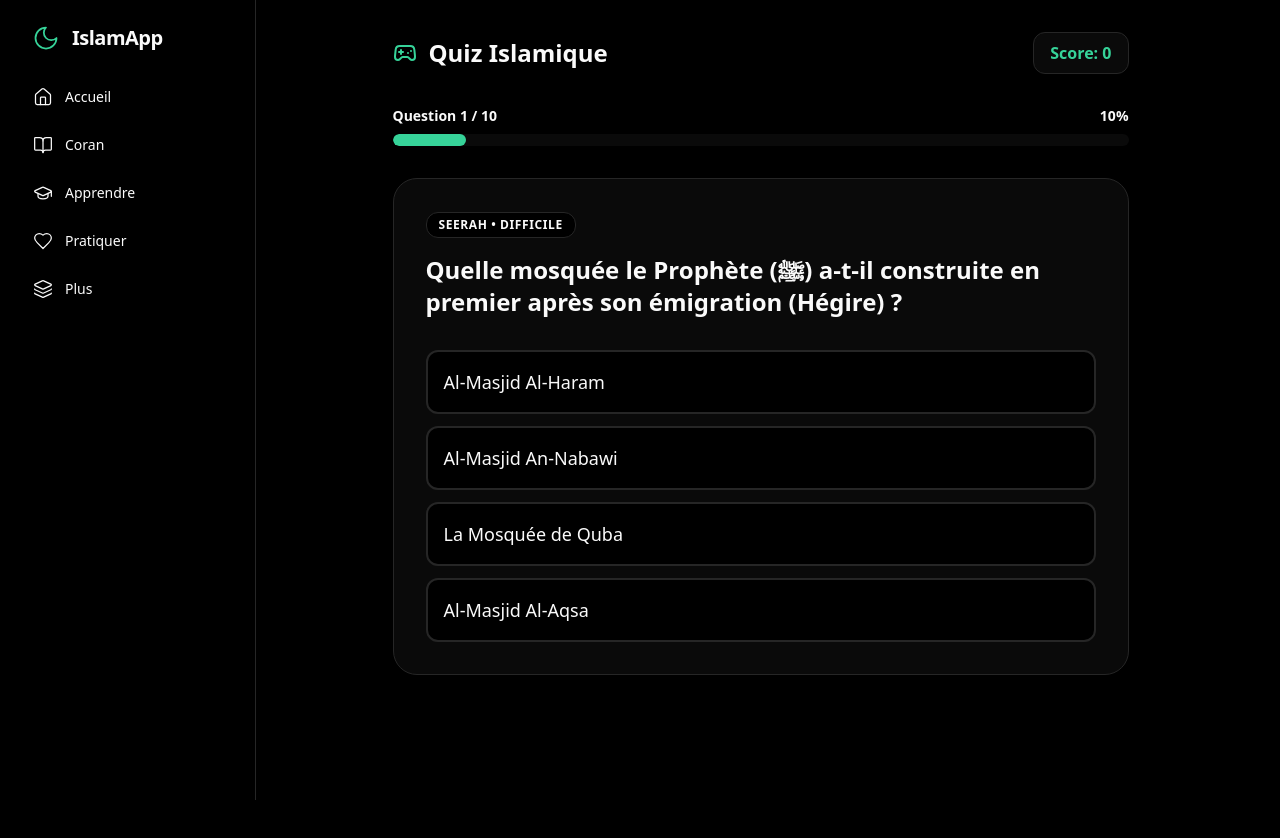
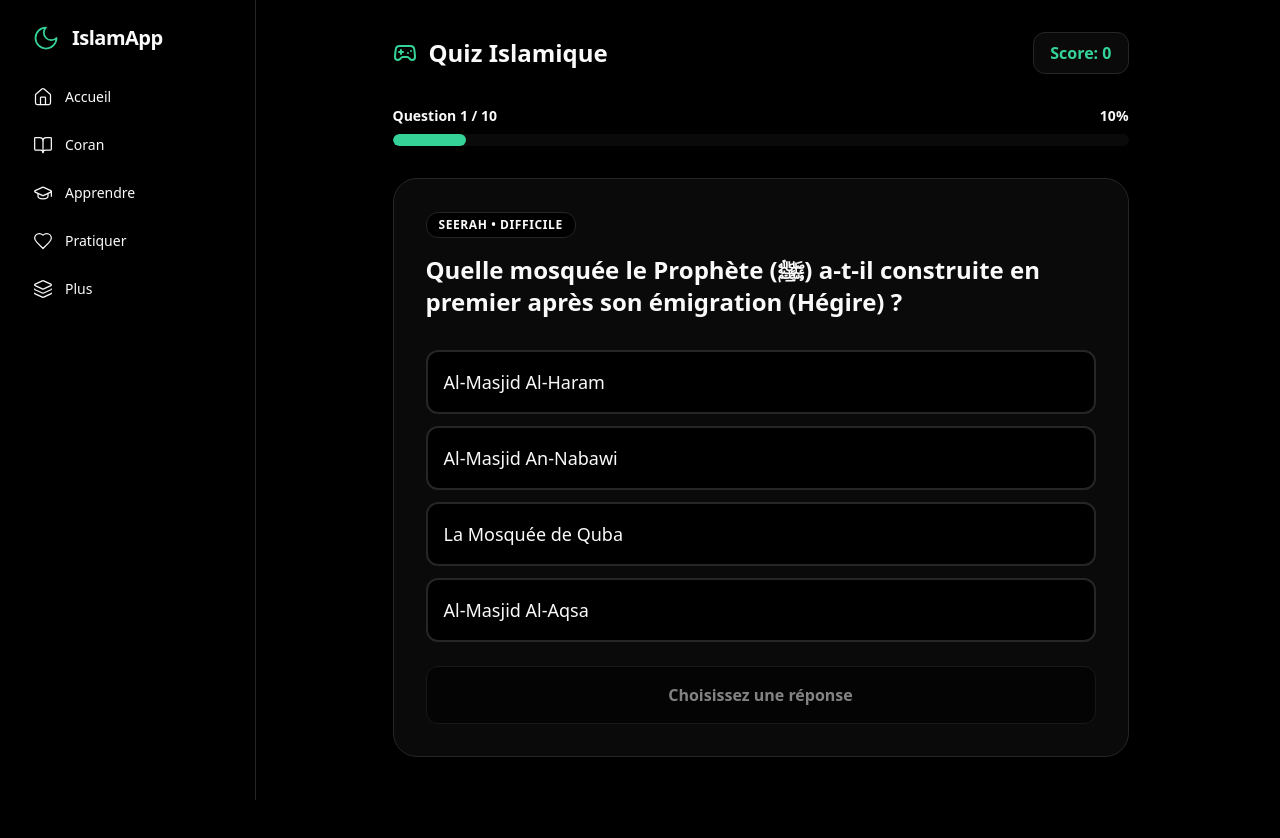
Before and after one commit to Nerd658/islam-app, a React (Vite) app in the folder FRONTEND/islam app/: page /islamic-quiz in a window 1280 px wide. Shown: the top 838 px of the page. Before the commit the page ends 800 px from the top, so only its background shows below. Built offline with nearby package versions, Linux system fonts and the light colour scheme.

Commit message:
fix: make Next button always visible on Quiz

```diff
--- a/FRONTEND/islam app/src/pages/IslamicQuiz.jsx
+++ b/FRONTEND/islam app/src/pages/IslamicQuiz.jsx
@@ -221,16 +221,24 @@ export default function IslamicQuiz() {
               </h3>
               <p className="text-sm opacity-90 leading-relaxed">{currentQ.explanation}</p>
             </div>
-
-            <button
-              onClick={nextQuestion}
-              className="w-full mt-6 flex justify-center items-center gap-2 bg-theme-primary text-black font-bold py-4 rounded-xl hover:scale-[1.01] transition-transform shadow-lg"
-            >
-              {currentIdx < questions.length - 1 ? 'Question Suivante (Auto...)' : 'Voir les Résultats'}
-              <ChevronRight size={20} />
-            </button>
           </div>
         )}
+
+        {/* Next Button always visible */}
+        <button
+          onClick={nextQuestion}
+          disabled={!isAnswered}
+          className={`w-full mt-6 flex justify-center items-center gap-2 font-bold py-4 rounded-xl transition-all ${
+            isAnswered
+              ? 'bg-theme-primary text-black hover:scale-[1.01] shadow-lg cursor-pointer'
+              : 'bg-theme-bg border border-theme-border text-theme-text-muted opacity-50 cursor-not-allowed'
+          }`}
+        >
+          {currentIdx < questions.length - 1
+            ? (isAnswered ? 'Question Suivante (Auto...)' : 'Choisissez une réponse')
+            : 'Voir les Résultats'}
+          {isAnswered && <ChevronRight size={20} />}
+        </button>
       </div>
     </div>
   );
```
